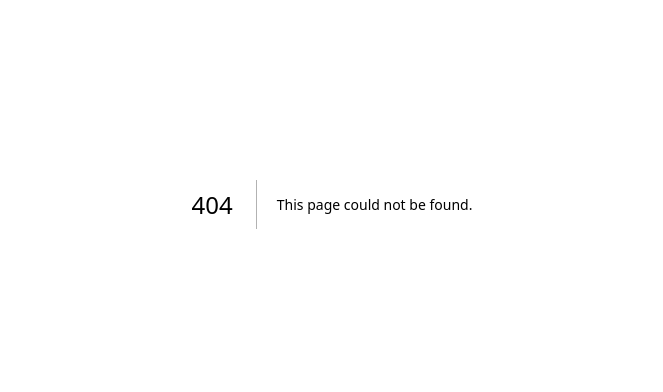
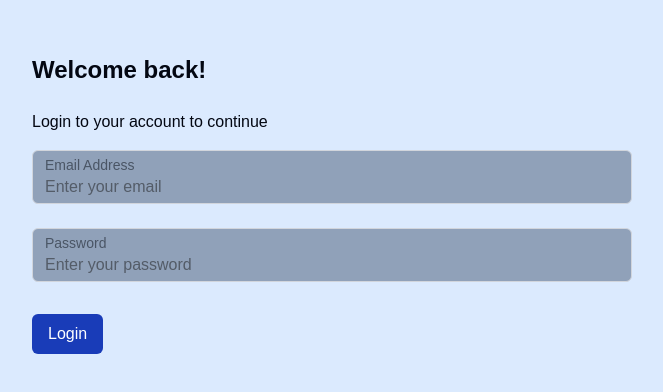
Before and after one commit to Alpha-loop/partnership_dashboard, a Next.js app: page /login in a window 1280 px wide. Before the commit this address had no page. Shown: the part 196-588 px from the top of the page, without its empty margins (308-971 px from the left). Built offline with nearby package versions, Linux system fonts and the light colour scheme.

Commit message:
i built a login page

```diff
--- /dev/null
+++ b/src/app/login/page.js
@@ -0,0 +1,40 @@
+const LoginPage = () => {
+  return (
+    <div className="px-4 flex items-center justify-center h-screen bg-blue-100 sm:px-0">
+      <div className="w-150">
+        <h1 className="text-2xl font-black mb-6 text-gray-950">
+          Welcome back!
+        </h1>
+        <p className="text-gray-950 mb-4">Login to your account to continue</p>
+        <form>
+          <div className="mb-6 py-1 border border-gray-300 rounded-md bg-slate-400">
+            <p className="text-gray-600 text-sm pl-3">Email Address</p>
+            <input
+              type="email"
+              className="w-full px-3 focus:outline-none"
+              placeholder="Enter your email"
+              color="text-white"
+            />
+          </div>
+          <div className="mb-8 py-1 border border-gray-300 rounded-md bg-slate-400">
+            <p className="text-gray-600 text-sm pl-3">Password</p>
+            <input
+              type="password"
+              className="w-full px-3 focus:outline-none"
+              placeholder="Enter your password"
+              color="text-white"
+            />
+          </div>
+          <button
+            type="submit"
+            className="w-auto bg-blue-800 text-white py-2 px-4 rounded-md hover:bg-blue-700 transition duration-200"
+          >
+            Login
+          </button>
+        </form>
+      </div>
+    </div>
+  );
+};
+
+export default LoginPage;
```
